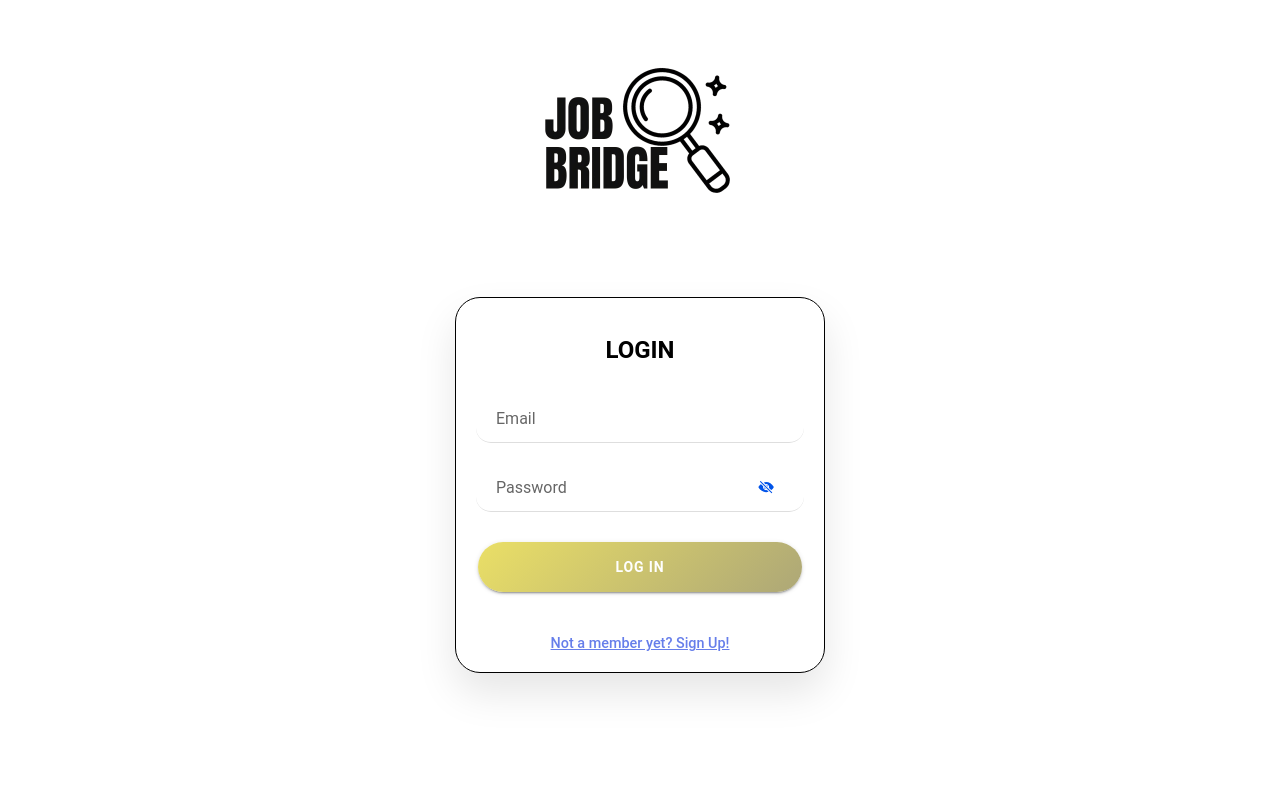
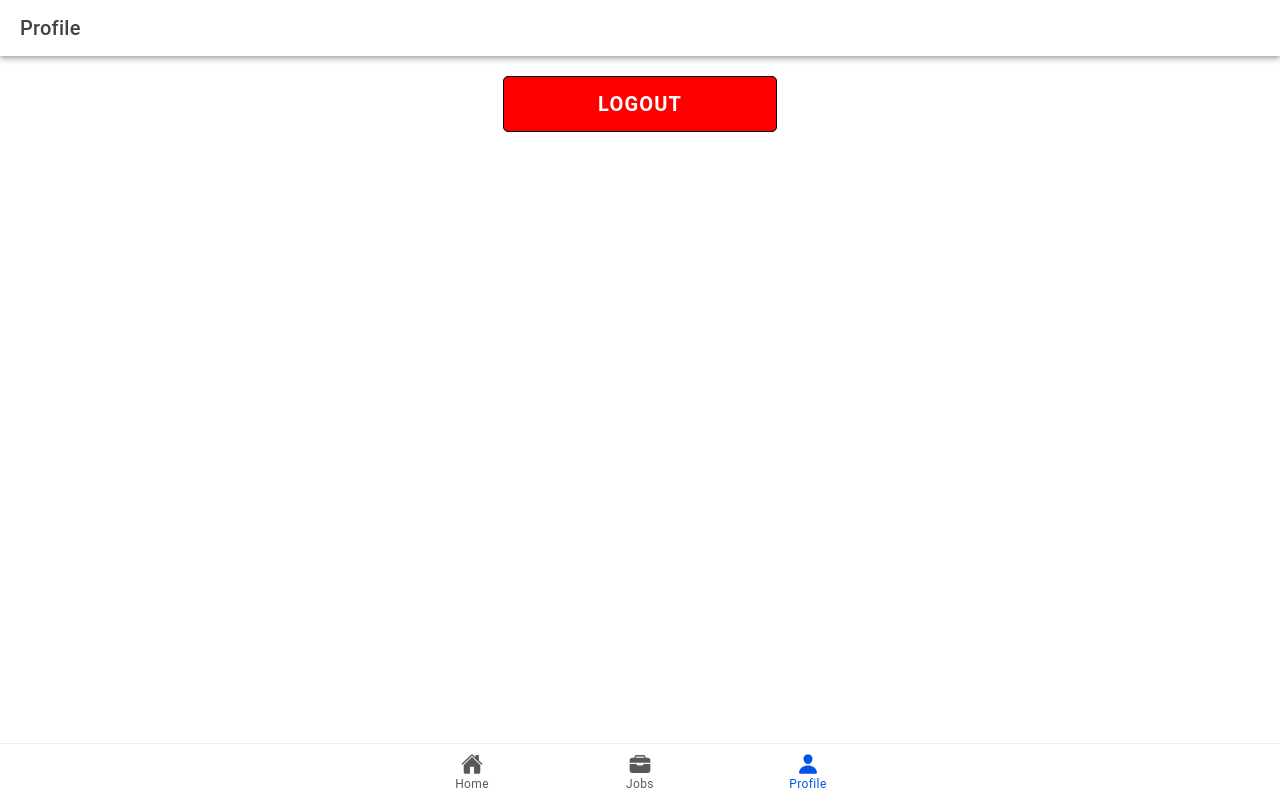
Before and after one commit to Javszs/JobBridge, a React (Vite) app: page /tabs/Profile in a window 1280 px wide. Before the commit this address led to /login. Built offline with nearby package versions, Linux system fonts and the light colour scheme; sample sign-in values are in the browser's storage.

Commit message:
Addition: Feature - Logout

```diff
--- a/src/App.tsx
+++ b/src/App.tsx
@@ -11,11 +11,11 @@ import {
   setupIonicReact
 } from '@ionic/react';
 import { IonReactRouter } from '@ionic/react-router';
-import { ellipse, square, triangle, home, briefcase, person } from 'ionicons/icons';
+import { home, briefcase, person } from 'ionicons/icons';
 
 import Home from './Tabs/Home';
-import Tab2 from './Tabs/Tab2';
-import Tab3 from './Tabs/Tab3';
+import Jobs from './Tabs/Jobs';
+import Profile from './Tabs/Profile';
 import LoginPage from './pages/Login';
 
 /* Core CSS ... (keep all your existing CSS imports exactly as they are) */
@@ -35,7 +35,14 @@ import './theme/variables.css';
 setupIonicReact();
 
 const App: React.FC = () => {
-  const [isLoggedIn, setIsLoggedIn] = useState(false);
+  const [isLoggedIn, setIsLoggedIn] = useState(() => {
+    return localStorage.getItem('isLoggedIn') === 'true';
+  });
+
+  const handleLogout = () => {
+    setIsLoggedIn(false);
+    localStorage.removeItem('isLoggedIn');
+  };
 
   return (
     <IonApp>
@@ -46,7 +53,10 @@ const App: React.FC = () => {
             {isLoggedIn ? (
               <Redirect to="/tabs/Home" />
             ) : (
-              <LoginPage onLogin={() => setIsLoggedIn(true)} />
+              <LoginPage onLogin={() => {
+                setIsLoggedIn(true);
+                localStorage.setItem('isLoggedIn', 'true');
+              }} />
             )}
           </Route>
 
@@ -61,11 +71,9 @@ const App: React.FC = () => {
                     <Home />
                   </Route>
                   <Route exact path="/tabs/Jobs">
-                    <Tab2 />
+                    <Jobs />
                   </Route>
-                  <Route exact path="/tabs/Profile">
-                    <Tab3 />
-                  </Route>
+                  <Route exact path="/tabs/Profile" render={() => <Profile onLogout={handleLogout} />} />
                   <Route exact path="/tabs/">
                     <Redirect to="/tabs/Home" />
                   </Route>
--- a/src/Tabs/Tab2.tsx
+++ b/src/Tabs/Jobs.tsx
@@ -1,13 +1,13 @@
 import { IonContent, IonHeader, IonPage, IonTitle, IonToolbar } from '@ionic/react';
 import ExploreContainer from '../components/ExploreContainer';
-import './Tab2.css';
+import './Jobs.css';
 
-const Tab2: React.FC = () => {
+const Jobs: React.FC = () => {
   return (
     <IonPage>
       <IonHeader>
         <IonToolbar>
-          <IonTitle>Tab 2</IonTitle>
+          <IonTitle>Job List</IonTitle>
         </IonToolbar>
       </IonHeader>
       <IonContent fullscreen>
@@ -22,4 +22,4 @@ const Tab2: React.FC = () => {
   );
 };
 
-export default Tab2;
+export default Jobs;
--- /dev/null
+++ b/src/Tabs/Profile.tsx
@@ -0,0 +1,24 @@
+import { IonContent, IonHeader, IonPage, IonTitle, IonToolbar } from '@ionic/react';
+import { Logout } from '../components/logout';
+import './Profile.css';
+
+interface ProfileProps {
+  onLogout: () => void;
+}
+
+const Profile: React.FC<ProfileProps> = ({ onLogout }) => {
+  return (
+    <IonPage>
+      <IonHeader>
+        <IonToolbar>
+          <IonTitle>Profile</IonTitle>
+        </IonToolbar>
+      </IonHeader>
+      <IonContent fullscreen>
+        <Logout onLogout={onLogout} />
+      </IonContent>
+    </IonPage>
+  );
+};
+
+export default Profile;
--- a/src/Tabs/Tab3.tsx
+++ /dev/null
@@ -1,25 +0,0 @@
-import { IonContent, IonHeader, IonPage, IonTitle, IonToolbar } from '@ionic/react';
-import ExploreContainer from '../components/ExploreContainer';
-import './Tab3.css';
-
-const Tab3: React.FC = () => {
-  return (
-    <IonPage>
-      <IonHeader>
-        <IonToolbar>
-          <IonTitle>Tab 3</IonTitle>
-        </IonToolbar>
-      </IonHeader>
-      <IonContent fullscreen>
-        <IonHeader collapse="condense">
-          <IonToolbar>
-            <IonTitle size="large">Tab 3</IonTitle>
-          </IonToolbar>
-        </IonHeader>
-        <ExploreContainer name="Tab 3 page" />
-      </IonContent>
-    </IonPage>
-  );
-};
-
-export default Tab3;
--- /dev/null
+++ b/src/components/Logout.tsx
@@ -0,0 +1,27 @@
+import { IonButton } from '@ionic/react';
+import { supabase } from '../supabaseClient';
+import { useHistory } from 'react-router';
+
+interface LogoutProps {
+  onLogout: () => void;
+}
+
+export const Logout = ({ onLogout }: LogoutProps) => {
+  const history = useHistory();
+
+  const handleLogout = async () => {
+    await supabase.auth.signOut();
+    onLogout();
+    history.replace('/login');
+  };
+
+  return (
+    <div style={{display: 'flex', justifyContent: 'center', marginTop: '20px', marginBottom: '20px'}}>
+      <div style={{backgroundColor: 'red', border: '1px solid black', padding: '5px 70px', borderRadius: '5px'}}>
+        <IonButton fill="clear" onClick={handleLogout} style={{color: 'white',fontWeight: 'bold', fontSize: '20px'}}>
+          Logout
+        </IonButton>
+      </div>
+    </div>
+  );
+};
```
Also changed, not shown: src/Tabs/MainTabs.tsx (deleted, +0 -45 lines), src/Tabs/Jobs.css (added), src/Tabs/Profile.css (added), src/Tabs/Tab2.css (deleted), src/Tabs/Tab3.css (deleted).
